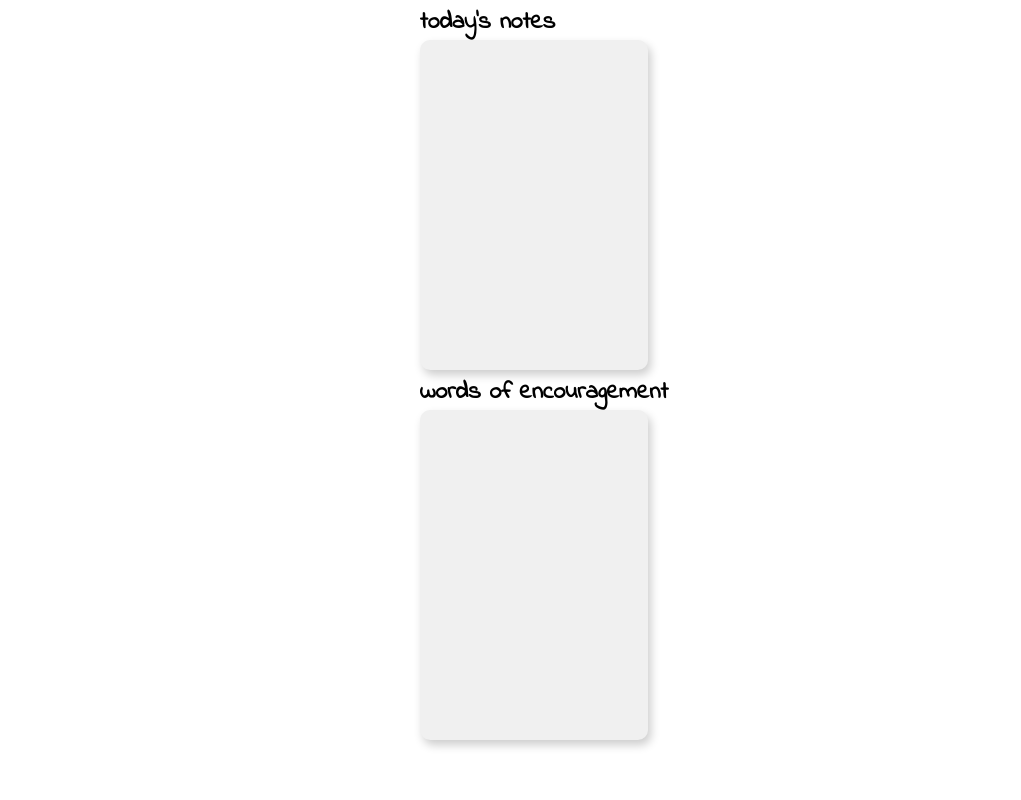
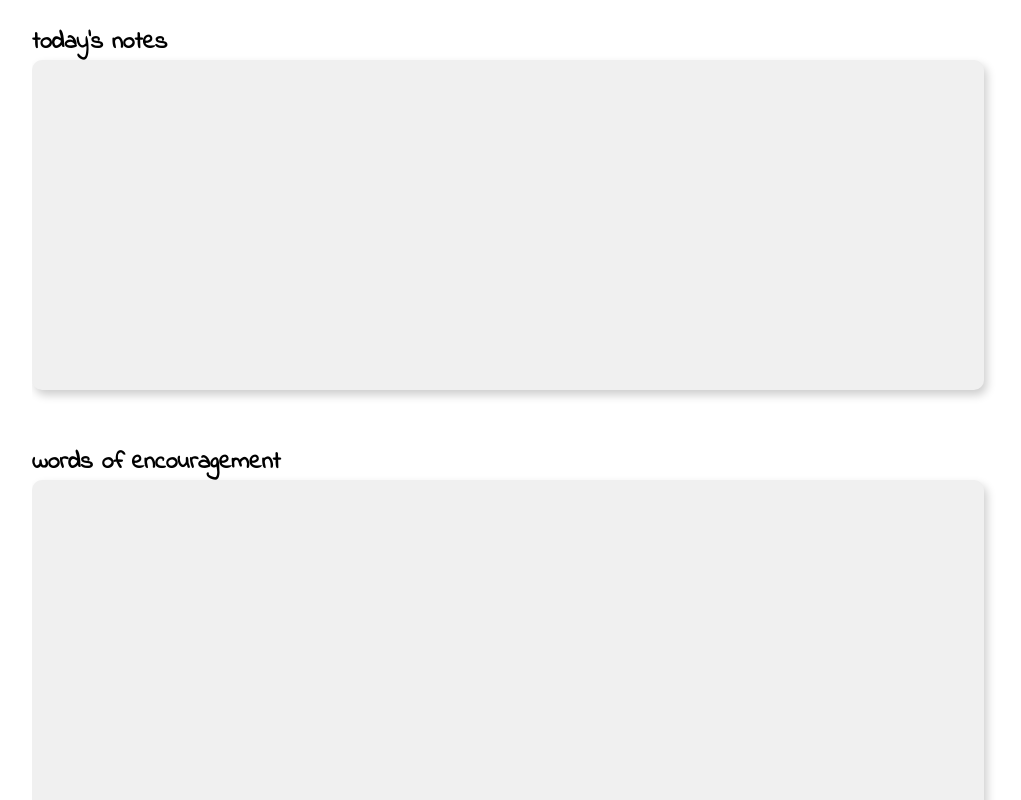
Before and after one commit to l0st-idi0t/WDYDT, a website: page public/board.html in a window 1280 px wide. Shown: the whole page, without its empty margins (96-1117 px from the left). Drawn offline with Linux system fonts and the light colour scheme.

Commit message:
removed blue div box and fixed notes containers

```diff
--- a/public/style.css
+++ b/public/style.css
@@ -105,10 +105,20 @@ button {
   cursor: url("imgs/pointer.png"), auto;
 }
 
-#box {
-  height: 300px;
-  border-radius: 20px;
-  background-color: rgb(6, 179, 247);
+.board-container {
+  display: flex;
+  flex-direction: column;
+  overflow-y: auto;
+  width: 90%;
+  height: 100%;
+  margin-top: 20px;
+  margin-left: 10%;
+}
+
+.board {
+  display: flex;
+  flex-direction: column;
+  margin-bottom: 50px;
 }
 
 .notes {
```
